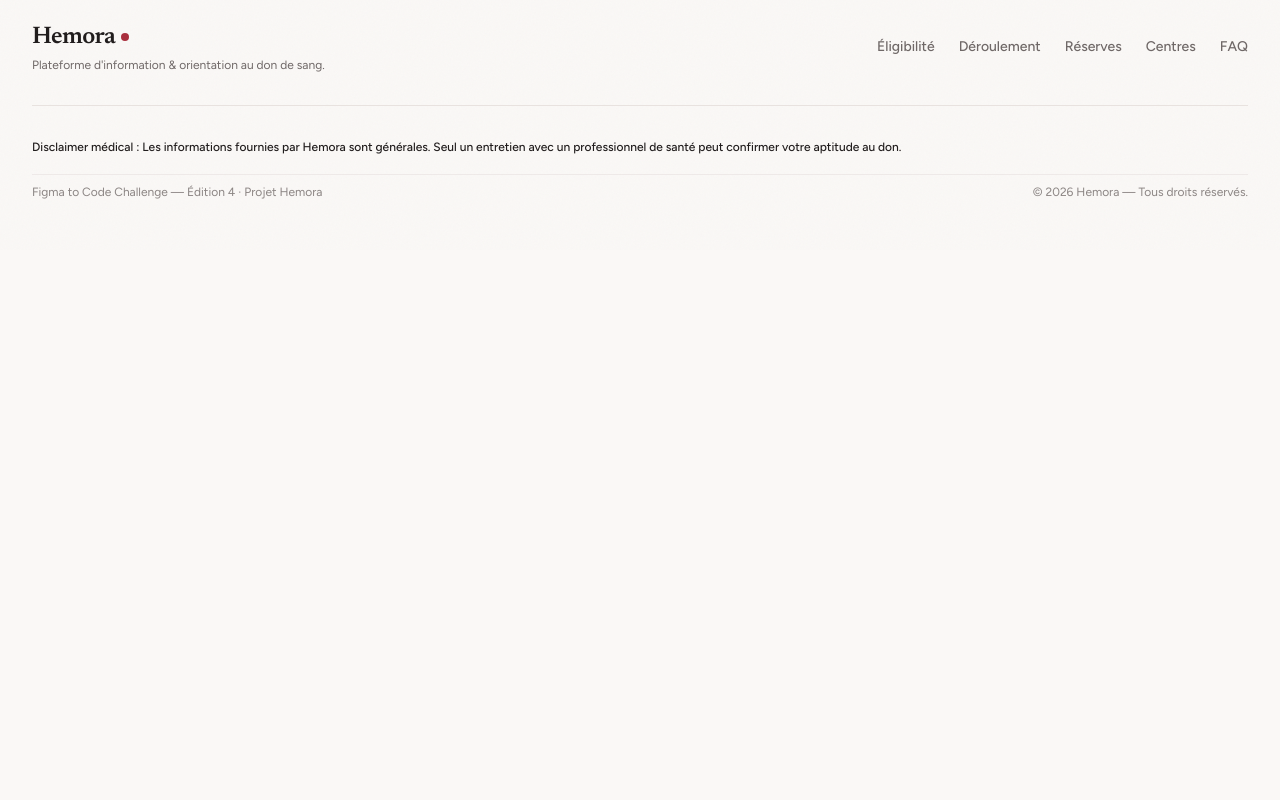
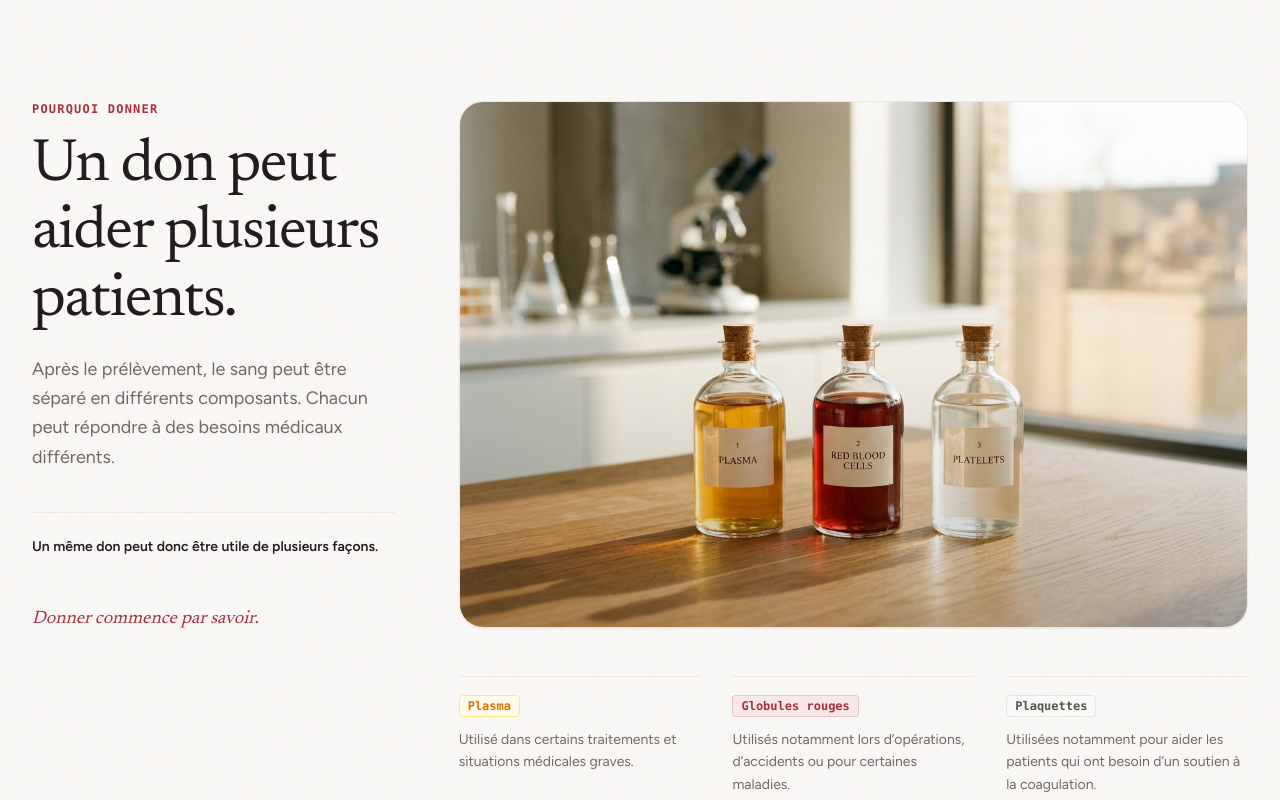
Before and after one commit to SergeCodeur/hemora, a Next.js app: page / in a window 1280 px wide. Shown: the part 1100-1900 px from the top of the page. Before the commit the page ends 1350 px from the top, so only its background shows below. Built offline with nearby package versions, Linux system fonts and the light colour scheme.

Commit message:
feat(why-give): create Why Give informational section detailing blood components usefulness

```diff
--- /dev/null
+++ b/src/components/sections/why-give-section.tsx
@@ -0,0 +1,107 @@
+"use client";
+
+import * as React from "react";
+import Image from "next/image";
+import { Container } from "../layout/container";
+
+export function WhyGiveSection() {
+  return (
+    <section id="pourquoi-donner" className="py-16 sm:py-24 md:py-32 bg-hemora-bg bg-grain border-t border-hemora-border/60">
+      <Container size="default">
+        {/* COMPOSITION VISUELLE SIMPLIFIÉE & ACCESSIBLE */}
+        <div className="grid grid-cols-1 lg:grid-cols-12 gap-10 lg:gap-16 items-start">
+
+          {/* COLONNE GAUCHE (4 colonnes) : Titre, Intro simplifiée & Conclusion */}
+          <div className="lg:col-span-4 space-y-8 sm:space-y-10 lg:sticky lg:top-10">
+            <div className="space-y-4">
+              <span className="text-xs font-mono font-semibold uppercase tracking-widest text-hemora-red block">
+                Pourquoi donner
+              </span>
+              <h2 className="font-serif text-3xl sm:text-4xl md:text-5xl lg:text-6xl font-normal text-hemora-text tracking-tight leading-[1.12]">
+                Un don peut aider plusieurs patients.
+              </h2>
+              <p className="text-hemora-muted text-base sm:text-lg leading-relaxed pt-1">
+                Après le prélèvement, le sang peut être séparé en différents composants. Chacun peut répondre à des besoins médicaux différents.
+              </p>
+            </div>
+
+            {/* Phrase de conclusion simple */}
+            <div className="pt-6 border-t border-hemora-border/70 space-y-2">
+              <p className="text-sm font-semibold text-hemora-text">
+                Un même don peut donc être utile de plusieurs façons.
+              </p>
+            </div>
+
+            {/* Phrase signature discrète */}
+            <div className="pt-2 hidden lg:block">
+              <p className="font-serif italic text-hemora-red text-base sm:text-lg">
+                Donner commence par savoir.
+              </p>
+            </div>
+          </div>
+
+          {/* COLONNE DROITE (8 colonnes) : Grande composition visuelle & Annotations simplifiées */}
+          <div className="lg:col-span-8 space-y-10">
+
+            {/* L'image de séparation */}
+            <div className="relative rounded-3xl overflow-hidden border border-hemora-border/80 bg-white aspect-3/2 shadow-xs transition-transform duration-500 hover:scale-[1.005]">
+              <Image
+                src="/images/why-give-editorial.jpg"
+                alt="Flacons minimalistes montrant les composants du sang"
+                fill
+                priority
+                className="object-cover object-center"
+                sizes="(max-width: 1024px) 100vw, 64vw"
+              />
+              <div className="absolute inset-0 bg-gradient-to-t from-black/20 via-transparent to-transparent pointer-events-none" />
+            </div>
+
+            {/* Annotations simplifiées et sans jargon technique */}
+            <div className="grid grid-cols-1 sm:grid-cols-3 gap-6 sm:gap-8 pt-2">
+
+              {/* COMPOSANT 1 : PLASMA */}
+              <div className="space-y-2 border-t border-hemora-border/70 pt-4">
+                <span className="text-xs font-mono font-semibold text-amber-600 bg-amber-50 px-2 py-0.5 rounded border border-amber-200 inline-block">
+                  Plasma
+                </span>
+                <p className="text-sm text-hemora-muted leading-relaxed pt-1">
+                  Utilisé dans certains traitements et situations médicales graves.
+                </p>
+              </div>
+
+              {/* COMPOSANT 2 : GLOBULES ROUGES */}
+              <div className="space-y-2 border-t border-hemora-border/70 pt-4">
+                <span className="text-xs font-mono font-semibold text-hemora-red bg-hemora-soft-red px-2 py-0.5 rounded border border-hemora-red/20 inline-block">
+                  Globules rouges
+                </span>
+                <p className="text-sm text-hemora-muted leading-relaxed pt-1">
+                  Utilisés notamment lors d’opérations, d’accidents ou pour certaines maladies.
+                </p>
+              </div>
+
+              {/* COMPOSANT 3 : PLAQUETTES */}
+              <div className="space-y-2 border-t border-hemora-border/70 pt-4">
+                <span className="text-xs font-mono font-semibold text-stone-600 bg-stone-50 px-2 py-0.5 rounded border border-stone-200 inline-block">
+                  Plaquettes
+                </span>
+                <p className="text-sm text-hemora-muted leading-relaxed pt-1">
+                  Utilisées notamment pour aider les patients qui ont besoin d’un soutien à la coagulation.
+                </p>
+              </div>
+
+            </div>
+
+            {/* Version mobile de la phrase signature */}
+            <div className="block lg:hidden pt-4 border-t border-hemora-border/60 text-center">
+              <p className="font-serif italic text-hemora-red text-base sm:text-lg">
+                Donner commence par savoir.
+              </p>
+            </div>
+
+          </div>
+
+        </div>
+      </Container>
+    </section>
+  );
+}
```
Also changed, not shown: public/images/why-give-editorial.jpg (added).
